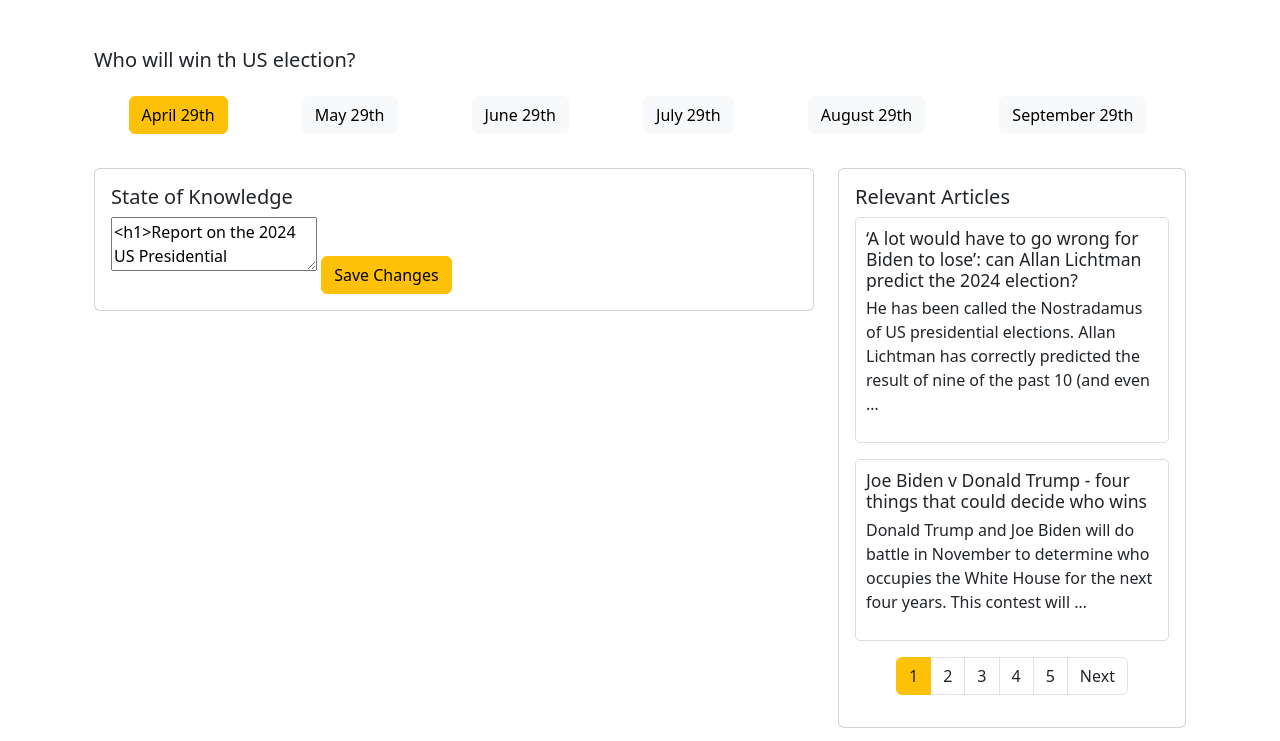
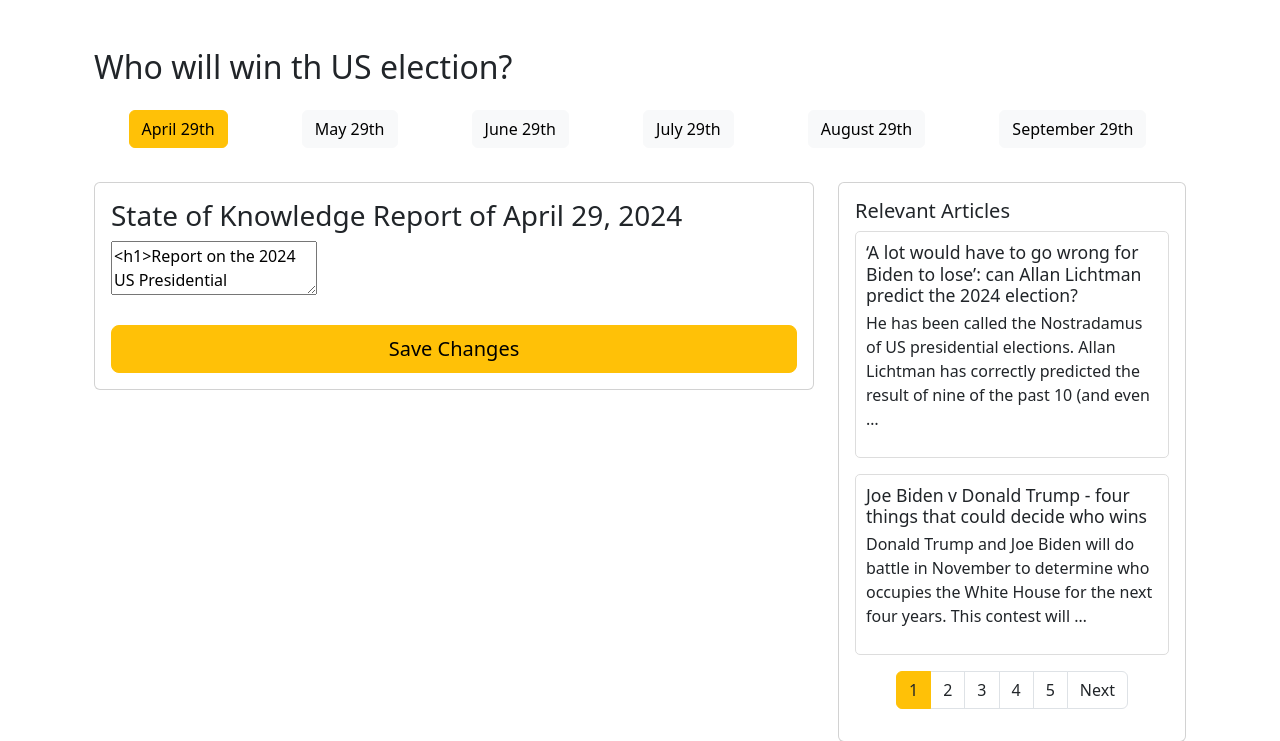
Before and after one commit to FabioPernegger/Climate-Finance-AI-Assistant, a Django app: page /report/1/ in a window 1280 px wide. Shown: the part 66-807 px from the top of the page. Run offline with Django 5.2, Linux system fonts and the light colour scheme; data comes from the database, SQL or seed files in the repository; both versions use the stored data as it was after the commit; some libraries are stand-ins or nearby versions.

Commit message:
small data edits and design changes

```diff
--- a/frontend/cfaa/templates/cfaa/report.html
+++ b/frontend/cfaa/templates/cfaa/report.html
@@ -9,7 +9,7 @@
 <div class="container my-5">
     <!-- Question Section -->
     <div class="question-section mb-4">
-        <h5 class="question-text">{{ query }}</h5>
+        <h2 class="question-text">{{ query }}</h2>
     </div>
 
     <!-- Timeline Section -->
@@ -31,7 +31,7 @@
             {% if report.update|safe %}
             <div class="card mb-4">
                 <div class="card-body">
-                    <h5 class="card-title">Update</h5>
+                    <h3 class="card-title"> Update to {{ report.basis.creation_day|date:"F jS, Y" }}</h3>
                     <p class="card-text">{{ report.update|safe }}</p>
                 </div>
             </div>
@@ -42,13 +42,18 @@
                 {% csrf_token %}
                 <div class="card mb-4">
                     <div class="card-body">
-                        <h5 class="card-title">State of Knowledge</h5>
+                        <h3 class="card-title">State of Knowledge Report of {{ report.creation_day|date }}</h3>
                         <!-- Increase the size of the textarea by increasing the height -->
                         <textarea id="report_text_editor" name="report_text">{{ report.text|safe }}</textarea>
-                        <button type="submit" class="btn btn-warning mt-3">Save Changes</button>
+
+                        <!-- Full-width button -->
+                        <div class="d-grid mt-4">
+                            <button type="submit" class="btn btn-warning btn-lg">Save Changes</button>
+                        </div>
                     </div>
                 </div>
             </form>
+
         </div>
 
         <!-- Right Column (Related Articles with Pagination) -->
```
Also changed, not shown: frontend/db.sqlite3.
